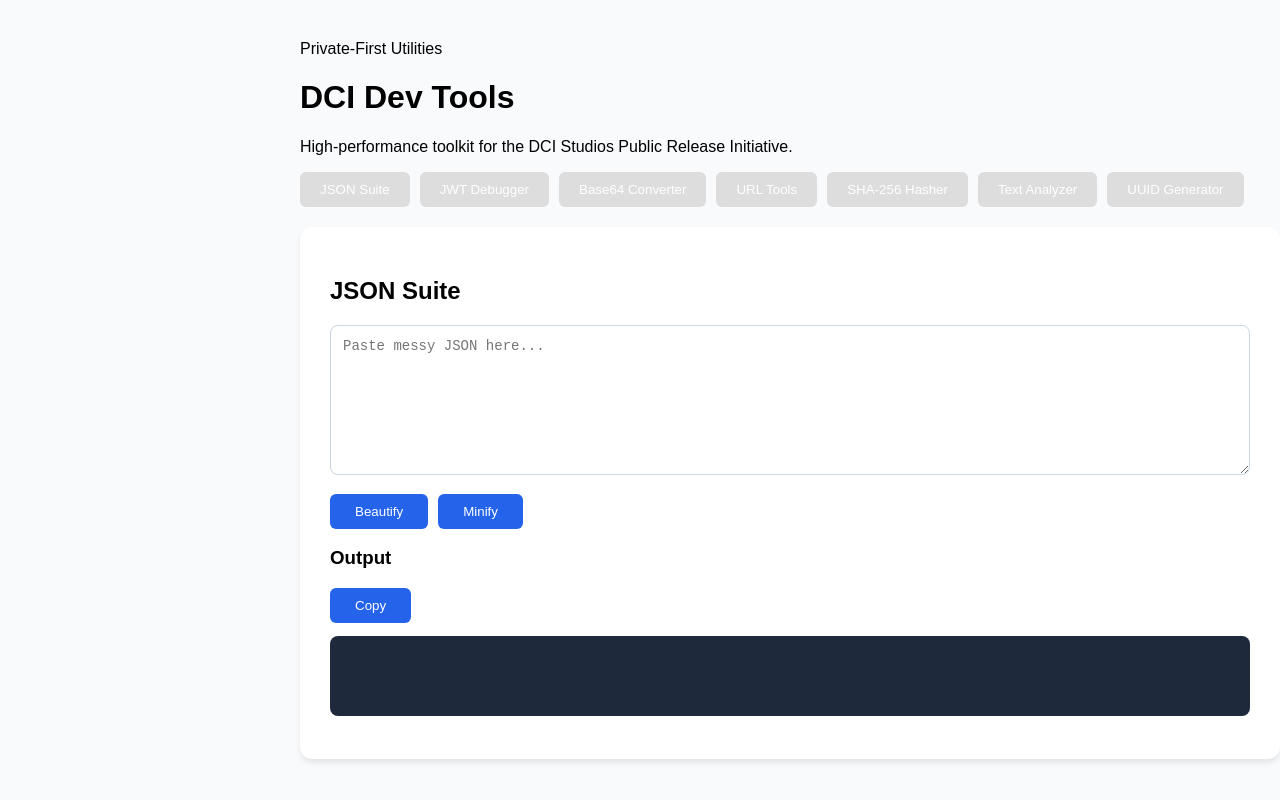
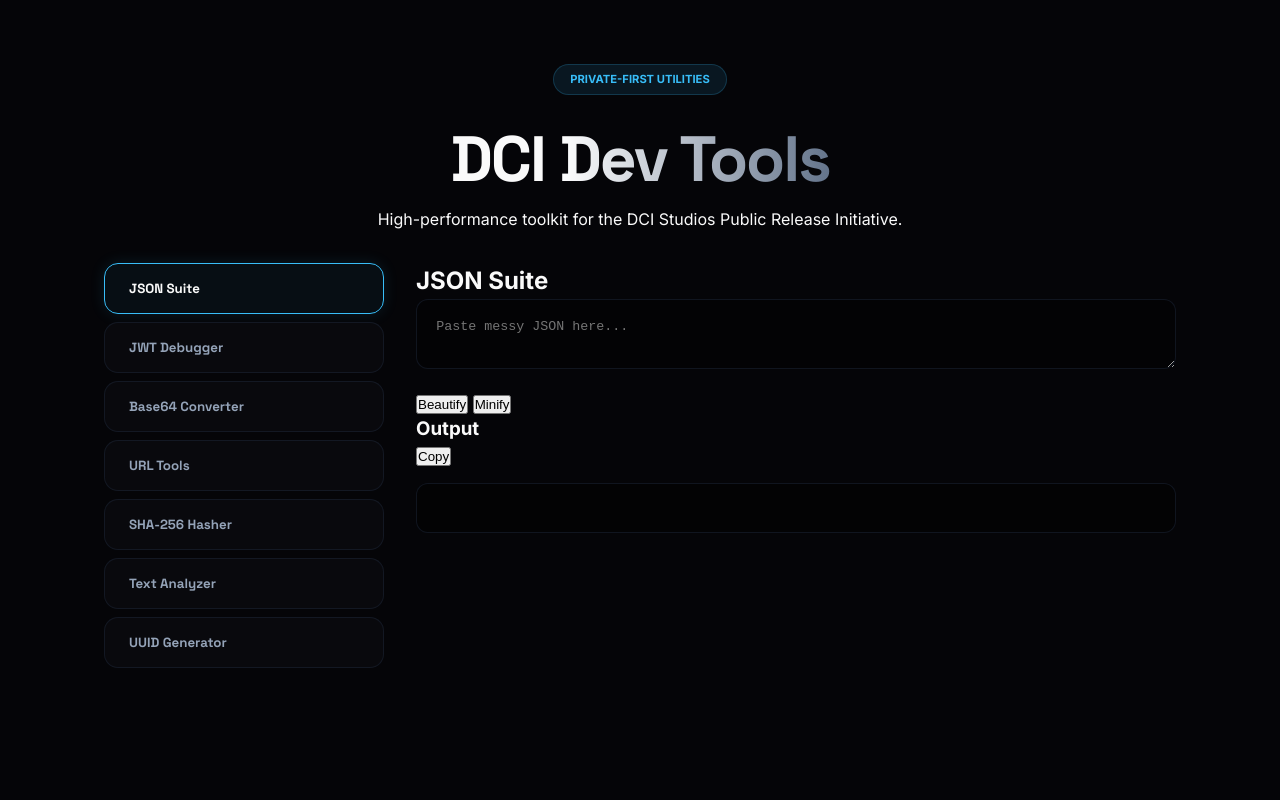
Before and after one commit to dcistudios/dci-dev-tools, a website: page public/index.html in a window 1280 px wide. Drawn offline with Linux system fonts and the light colour scheme.

Commit message:
Update style.css

```diff
--- a/public/style.css
+++ b/public/style.css
@@ -1,38 +1,125 @@
 :root {
-    --primary: #2563eb;
-    --bg: #f8fafc;
-    --card: #ffffff;
+    --bg: #050508;
+    --card-bg: rgba(12, 12, 16, 0.7);
+    --accent: #38bdf8;
+    --text: #fafafa;
+    --text-dim: #94a3b8;
+    --border: rgba(30, 41, 59, 0.5);
+    --glow: rgba(56, 189, 248, 0.12);
+    --input-bg: rgba(0, 0, 0, 0.3);
 }
 
-body { font-family: sans-serif; background: var(--bg); margin: 0; display: flex; justify-content: center; }
-#app { width: 90%; max-width: 1000px; margin-top: 40px; }
+* { margin: 0; padding: 0; box-sizing: border-box; }
 
-.menu { display: flex; gap: 10px; margin-bottom: 20px; flex-wrap: wrap; }
+body {
+    background-color: var(--bg);
+    color: var(--text);
+    font-family: 'Inter', sans-serif;
+    line-height: 1.5;
+    min-height: 100vh;
+    overflow-x: hidden;
+}
+
+#bg-canvas {
+    position: fixed;
+    top: 0; left: 0; z-index: -1;
+    width: 100%; height: 100%;
+    opacity: 0.25;
+}
+
+header { padding: 4rem 10% 2rem; text-align: center; }
+
+.badge {
+    background: rgba(56, 189, 248, 0.1);
+    color: var(--accent);
+    padding: 6px 16px;
+    border-radius: 100px;
+    font-size: 0.7rem;
+    font-weight: 700;
+    border: 1px solid rgba(56, 189, 248, 0.2);
+    display: inline-block;
+    margin-bottom: 1rem;
+    text-transform: uppercase;
+}
+
+h1 { font-family: 'Space Grotesk', sans-serif; font-size: clamp(2.5rem, 8vw, 4rem); letter-spacing: -2px; }
+.gradient-text { background: linear-gradient(to right, #fff, #64748b); -webkit-background-clip: text; -webkit-text-fill-color: transparent; }
+
+#tool-container {
+    max-width: 1200px;
+    margin: 0 auto;
+    padding: 0 5% 5rem;
+    display: grid;
+    grid-template-columns: 280px 1fr;
+    gap: 2rem;
+}
+
+.menu { display: flex; flex-direction: column; gap: 0.5rem; }
+
 .menu-btn {
-    padding: 10px 20px; border: none; background: #ddd;
-    border-radius: 6px; cursor: pointer; transition: 0.2s;
+    background: var(--card-bg);
+    border: 1px solid var(--border);
+    color: var(--text-dim);
+    padding: 1rem 1.5rem;
+    border-radius: 14px;
+    cursor: pointer;
+    text-align: left;
+    font-family: 'Space Grotesk', sans-serif;
+    font-weight: 600;
+    transition: 0.3s;
 }
-.menu-btn:hover { background: var(--primary); color: white; }
 
-#active-tool {
-    background: var(--card); padding: 30px;
-    border-radius: 12px; box-shadow: 0 4px 6px -1px rgba(0,0,0,0.1);
+.menu-btn.active {
+    border-color: var(--accent);
+    color: var(--text);
+    background: rgba(56, 189, 248, 0.05);
+    box-shadow: 0 0 15px var(--glow);
+}
+
+.workspace {
+    background: var(--card-bg);
+    border: 1px solid var(--border);
+    border-radius: 28px;
+    padding: 2.5rem;
+    backdrop-filter: blur(10px);
 }
 
 textarea, input {
-    width: 100%; min-height: 150px; padding: 12px;
-    border: 1px solid #cbd5e1; border-radius: 8px; box-sizing: border-box;
-    font-family: monospace; font-size: 14px;
+    width: 100%;
+    background: var(--input-bg);
+    border: 1px solid var(--border);
+    border-radius: 12px;
+    padding: 1.2rem;
+    color: var(--text);
+    font-family: monospace;
+    margin-bottom: 1rem;
+    outline: none;
 }
 
-.actions { margin: 15px 0; display: flex; gap: 10px; }
-button {
-    padding: 10px 25px; background: var(--primary); color: white;
-    border: none; border-radius: 6px; cursor: pointer;
+.btn-action {
+    background: var(--accent);
+    color: #000;
+    border: none;
+    padding: 0.8rem 1.5rem;
+    border-radius: 8px;
+    font-weight: 700;
+    cursor: pointer;
+    text-transform: uppercase;
+    font-size: 0.75rem;
 }
 
 #output {
-    background: #1e293b; color: #f8fafc; padding: 15px;
-    border-radius: 8px; overflow-x: auto; min-height: 50px;
-    white-space: pre-wrap; word-break: break-all;
+    background: rgba(0, 0, 0, 0.4);
+    border: 1px solid var(--border);
+    padding: 1.5rem;
+    border-radius: 12px;
+    color: #10b981;
+    font-family: monospace;
+    white-space: pre-wrap;
+    margin-top: 1rem;
 }
+
+@media (max-width: 850px) {
+    #tool-container { grid-template-columns: 1fr; }
+    .menu { flex-direction: row; overflow-x: auto; }
+}
```
